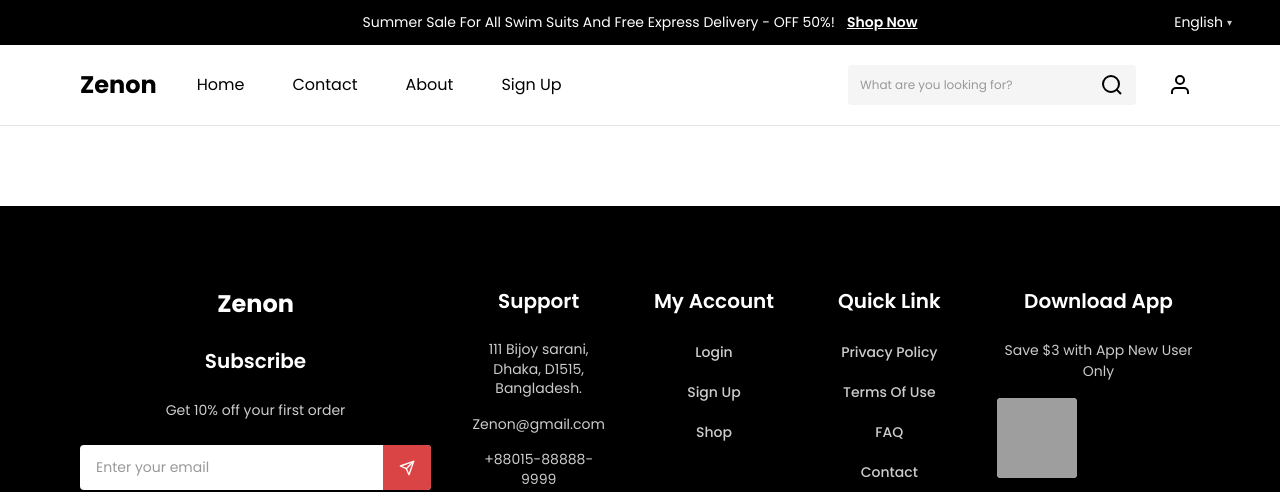
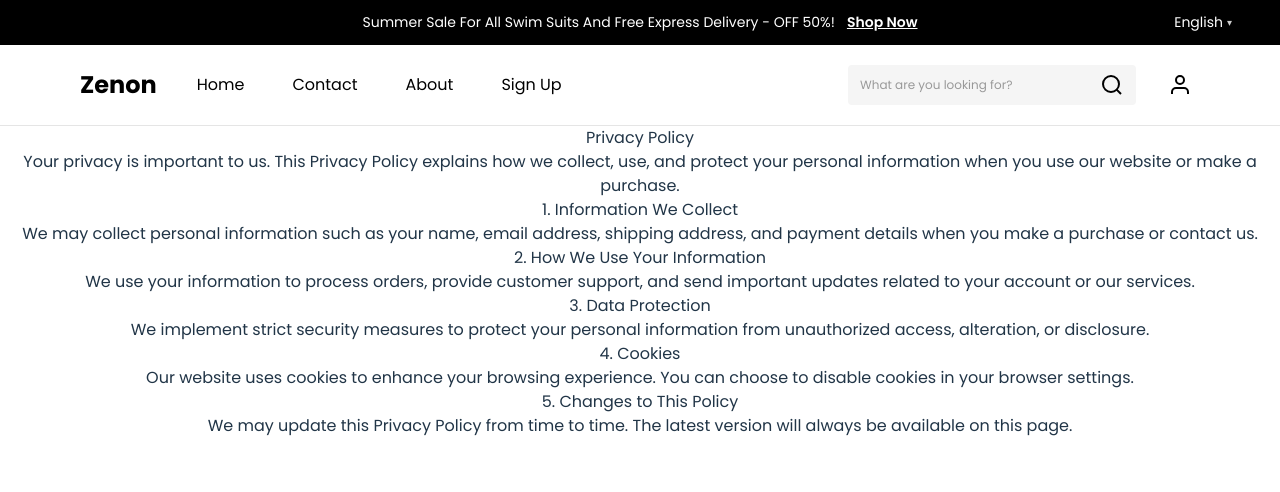
Before and after one commit to Abdo0oAdel/ecomm, a React (Vite) app: page /privacy in a window 1280 px wide. Shown: the top 492 px of the page. Built offline with nearby package versions, Linux system fonts and the light colour scheme; no server answers; grey boxes are pictures that could not be loaded.

Commit message:
Create Privacy.jsx Component

```diff
--- a/src/pages/Public/Privacy/Privacy.jsx
+++ b/src/pages/Public/Privacy/Privacy.jsx
@@ -1,11 +1,46 @@
-import React from 'react';
-import styles from './Privacy.module.css';
+import styles from "./Privacy.module.css";
 
-const Privacy = () => {
+function Privacy() {
     return (
-        <>
-        </>
-    )
+        <section className={styles.container}>
+            <h2 className={styles.title}>Privacy Policy</h2>
+            <p className={styles.text}>
+                Your privacy is important to us. This Privacy Policy explains how we collect,
+                use, and protect your personal information when you use our website or make a purchase.
+            </p>
+
+            <h3 className={styles.subtitle}>1. Information We Collect</h3>
+            <p className={styles.text}>
+                We may collect personal information such as your name, email address, shipping
+                address, and payment details when you make a purchase or contact us.
+            </p>
+
+            <h3 className={styles.subtitle}>2. How We Use Your Information</h3>
+            <p className={styles.text}>
+                We use your information to process orders, provide customer support, and send
+                important updates related to your account or our services.
+            </p>
+
+            <h3 className={styles.subtitle}>3. Data Protection</h3>
+            <p className={styles.text}>
+                We implement strict security measures to protect your personal information from
+                unauthorized access, alteration, or disclosure.
+            </p>
+
+            <h3 className={styles.subtitle}>4. Cookies</h3>
+            <p className={styles.text}>
+                Our website uses cookies to enhance your browsing experience. You can choose to
+                disable cookies in your browser settings.
+            </p>
+
+            <h3 className={styles.subtitle}>5. Changes to This Policy</h3>
+            <p className={styles.text}>
+                We may update this Privacy Policy from time to time. The latest version will always
+                be available on this page.
+            </p>
+
+        </section>
+    );
 }
 
 export default Privacy;
```
